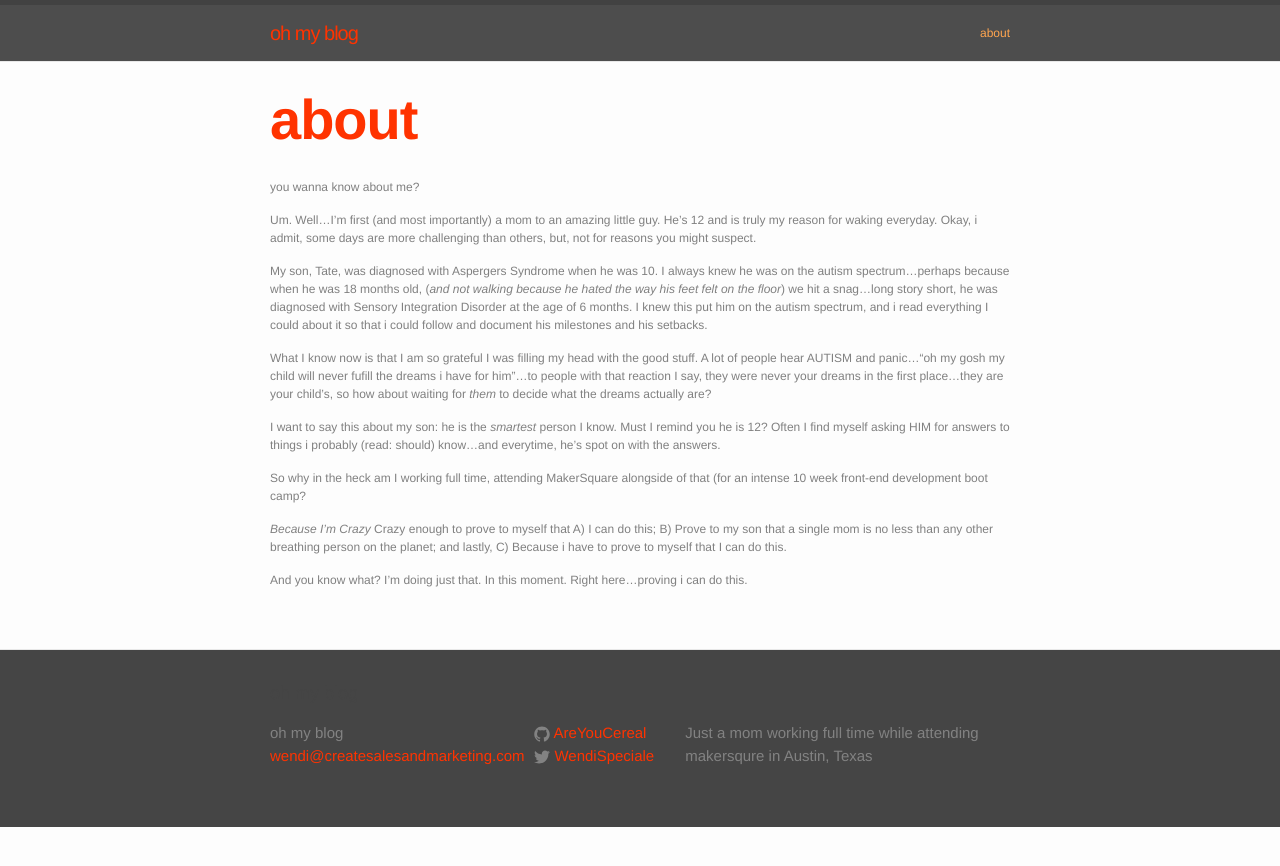
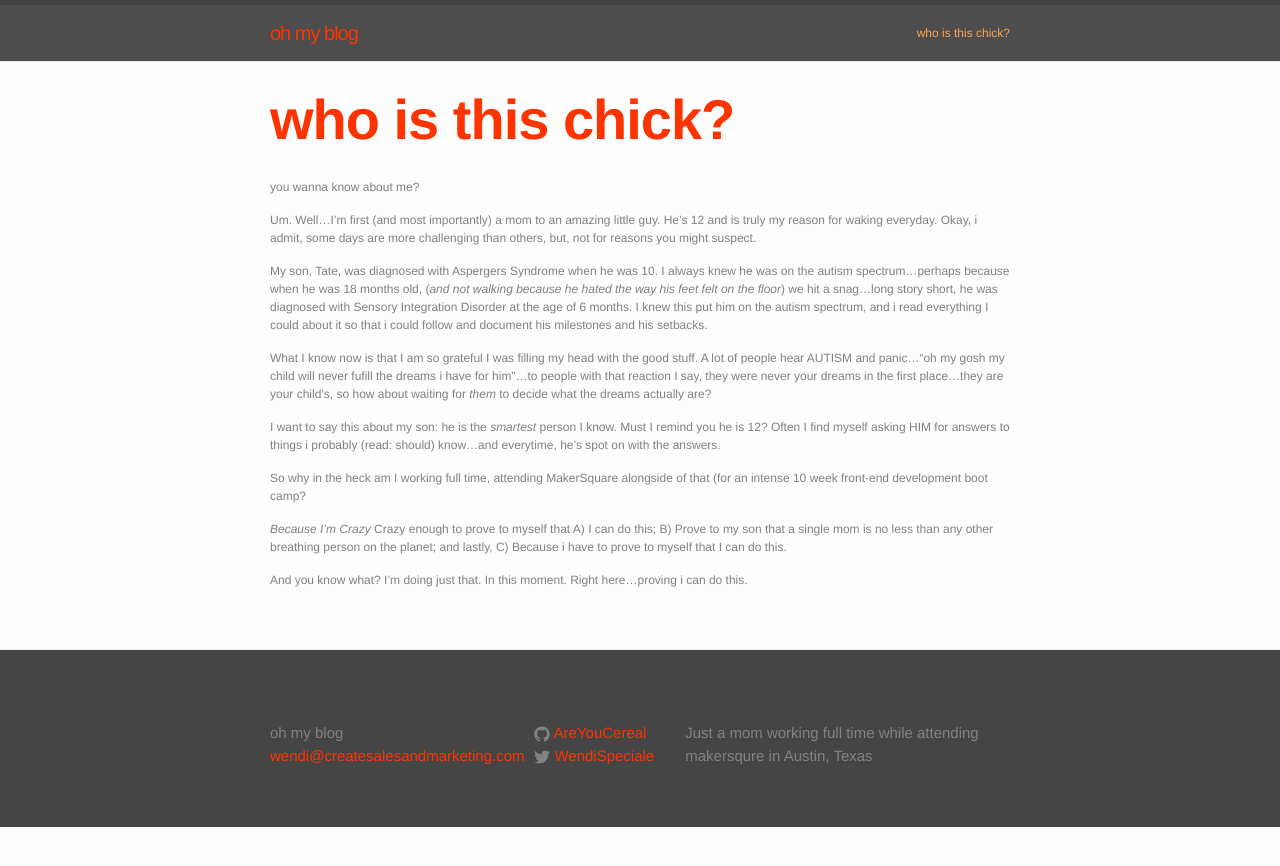
Before and after one commit to AreYouCereal/areyoucereal.github.io, a Jekyll site: the page built from about.md, in a window 1280 px wide. Shown: the top 866 px of the page. Built offline with Jekyll 4.4.1, drawn with Linux system fonts in a browser that asks for light colours.

Commit message:
updating about page

```diff
--- a/about.md
+++ b/about.md
@@ -1,6 +1,6 @@
 ---
 layout: page
-title: about
+title: who is this chick?
 permalink: /about/
 ---
 
```
